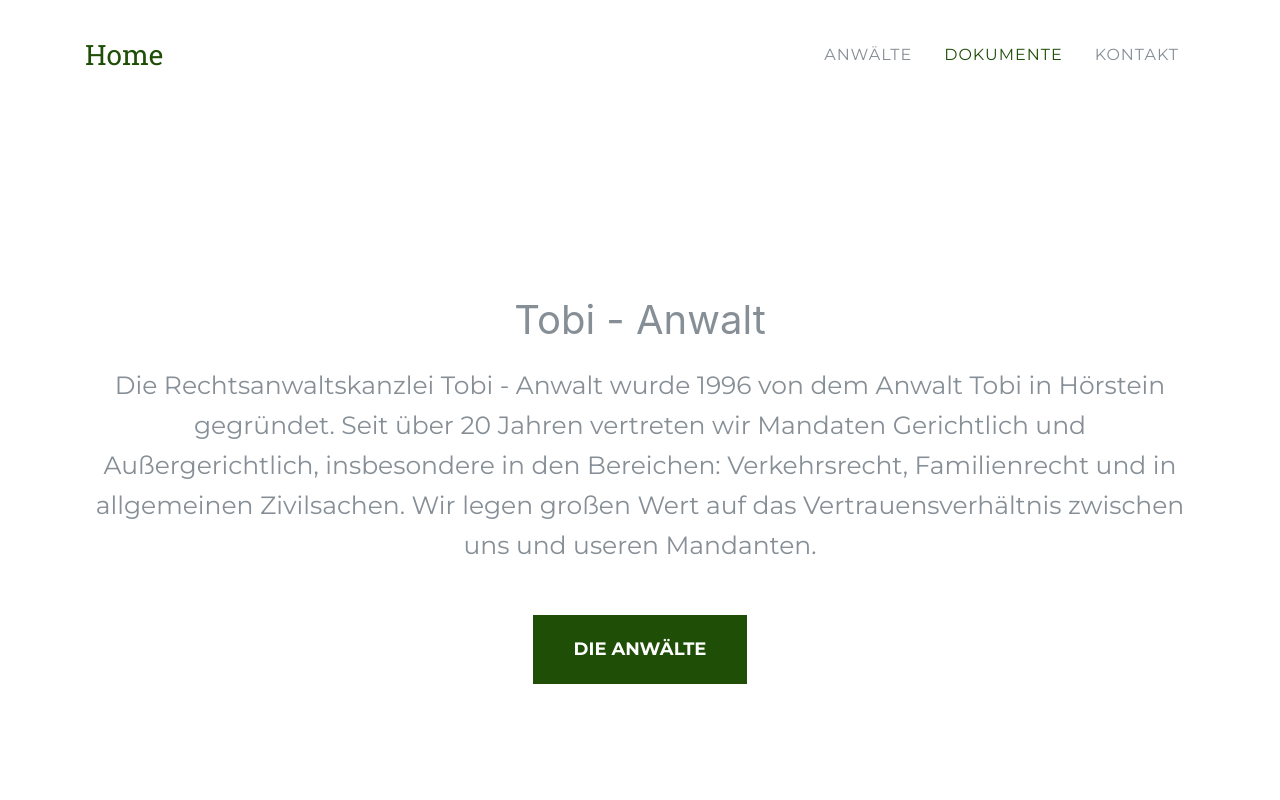
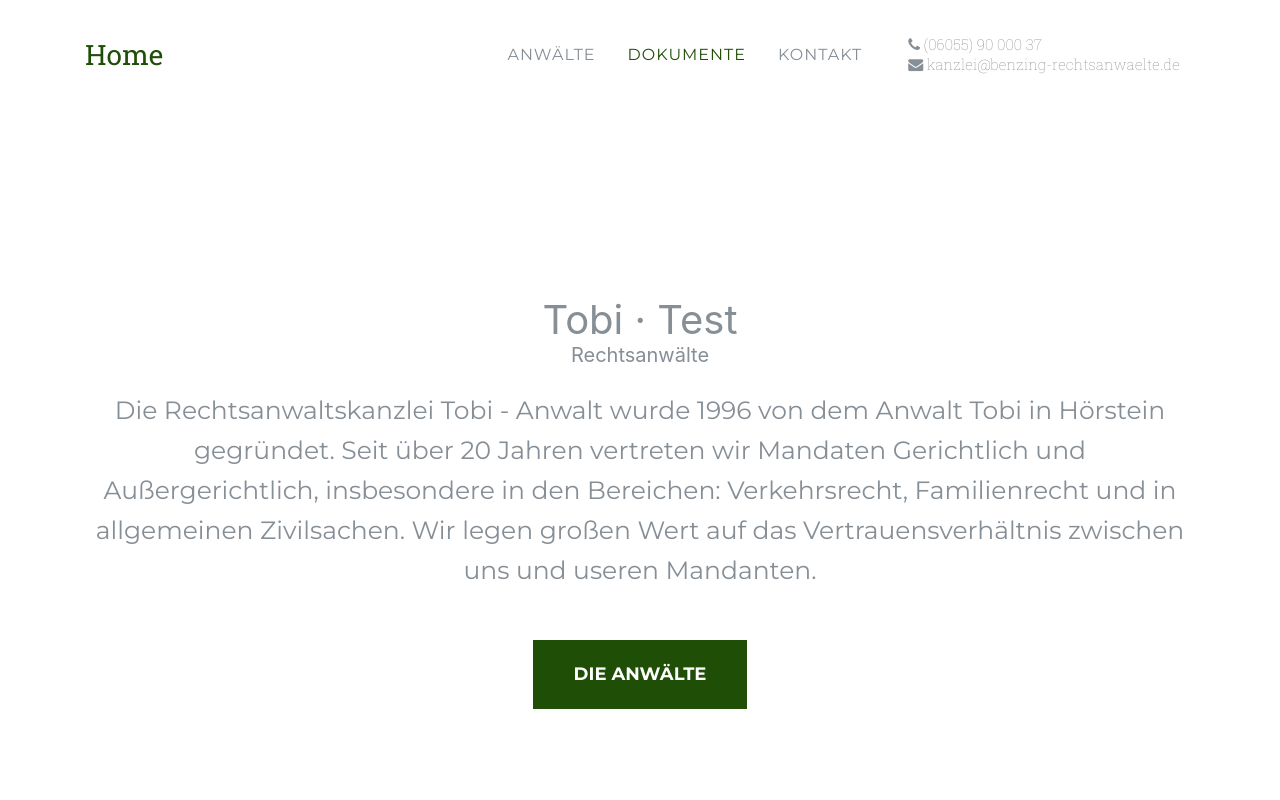
Before and after one commit to tobirohrer/website-lawyer, a website: page index.html in a window 1280 px wide. Shown: the top 800 px of the page. Drawn offline with nearby package versions, Linux system fonts and the light colour scheme; files that its build step writes are made by us from their sources; a web font is replaced by a local one.

Commit message:
styled navbar

```diff
--- a/index.html
+++ b/index.html
@@ -12,6 +12,8 @@
 
     <!-- Bootstrap core CSS -->
     <link href="vendor/bootstrap/css/bootstrap.min.css" rel="stylesheet">
+    <link rel="stylesheet" href="https://cdnjs.cloudflare.com/ajax/libs/font-awesome/4.7.0/css/font-awesome.min.css">
+
 
     <!-- Custom fonts for this template -->
     <link href="vendor/fontawesome-free/css/all.min.css" rel="stylesheet" type="text/css">
@@ -35,7 +37,7 @@
           Menu
           <i class="fas fa-bars"></i>
         </button>
-        <div class="collapse navbar-collapse" id="navbarResponsive">
+        <div class="collapse navbar-collapse navbar-center" id="navbarResponsive">
           <ul class="navbar-nav text-uppercase ml-auto">
             <li class="nav-item">
               <a class="nav-link js-scroll-trigger" href="#lawyers">Anwälte</a>
@@ -48,6 +50,7 @@
             </li>
           </ul>
         </div>
+        <p class ="navbar-subtext"><i class="fa fa-phone"></i> (06055) 90 000 37 </br> <i class="fa fa-envelope"></i> kanzlei@benzing-rechtsanwaelte.de </p>
       </div>
     </nav>
 
@@ -55,7 +58,8 @@
     <header class="masthead">
       <div class="container">
         <div class="intro-text">
-          <div class="intro-lead-in">Tobi - Anwalt</div>
+          <div class="intro-name">Tobi · Test</div>
+          <div class="intro-name-secondary">Rechtsanwälte</div>
           <div class="intro-greeting">Die Rechtsanwaltskanzlei Tobi - Anwalt wurde 1996 von dem Anwalt Tobi in Hörstein gegründet.
             Seit über 20 Jahren vertreten wir Mandaten Gerichtlich und Außergerichtlich, insbesondere in den Bereichen:
             Verkehrsrecht, Familienrecht und in allgemeinen Zivilsachen. Wir legen großen Wert auf das Vertrauensverhältnis zwischen uns und useren Mandanten.</div>
@@ -64,7 +68,7 @@
       </div>
     </header>
 
-    <!-- Team -->
+    <!-- Anwälte -->
     <section class="bg-light" id="lawyers">
       <div class="container">
         <div class="row">
@@ -91,7 +95,7 @@
         </div>
         <div class="row">
           <div class="col-lg-8 mx-auto text-center">
-            <p class="large text-muted">Professionell und immer für Sie da.</p>
+            <p class="large text-muted"></p>
           </div>
         </div>
       </div>
--- a/scss/_masthead.scss
+++ b/scss/_masthead.scss
@@ -5,10 +5,16 @@ header.masthead {
   .intro-text {
     padding-top: 150px;
     padding-bottom: 100px;
-    .intro-lead-in {
+    .intro-name {
       font-size: 22px;
       line-height: 22px;
       margin-bottom: 25px;
+      @include serif-font;
+    }
+    .intro-name-secondary {
+      font-size: 15px;
+      line-height: 22px;
+      margin-bottom: 5px;
       @include serif-font;
     }
     .intro-greeting {
@@ -25,9 +31,15 @@ header.masthead {
     .intro-text {
       padding-top: 300px;
       padding-bottom: 200px;
-      .intro-lead-in {
+      .intro-name {
         font-size: 40px;
         line-height: 40px;
+        margin-bottom: 5px;
+        @include serif-font;
+      }
+      .intro-name-secondary {
+        font-size: 20px;
+        line-height: 20px;
         margin-bottom: 25px;
         @include serif-font;
       }
--- a/scss/_navbar.scss
+++ b/scss/_navbar.scss
@@ -35,6 +35,19 @@
       }
     }
   }
+  .navbar-subtext {
+    float: left;
+    height: 40px;
+    color: $secondary;
+    padding-top: 7px;
+    padding-right: 15px;
+    font-size: 15px;
+    font-weight: 100;
+    line-height: 20px;
+  }
+  .navbar-center {
+    padding-right: 30px;
+  }
 }
 @media(min-width:992px) {
   #mainNav {
```
Also changed, not shown: css/agency.css, css/agency.min.css.
